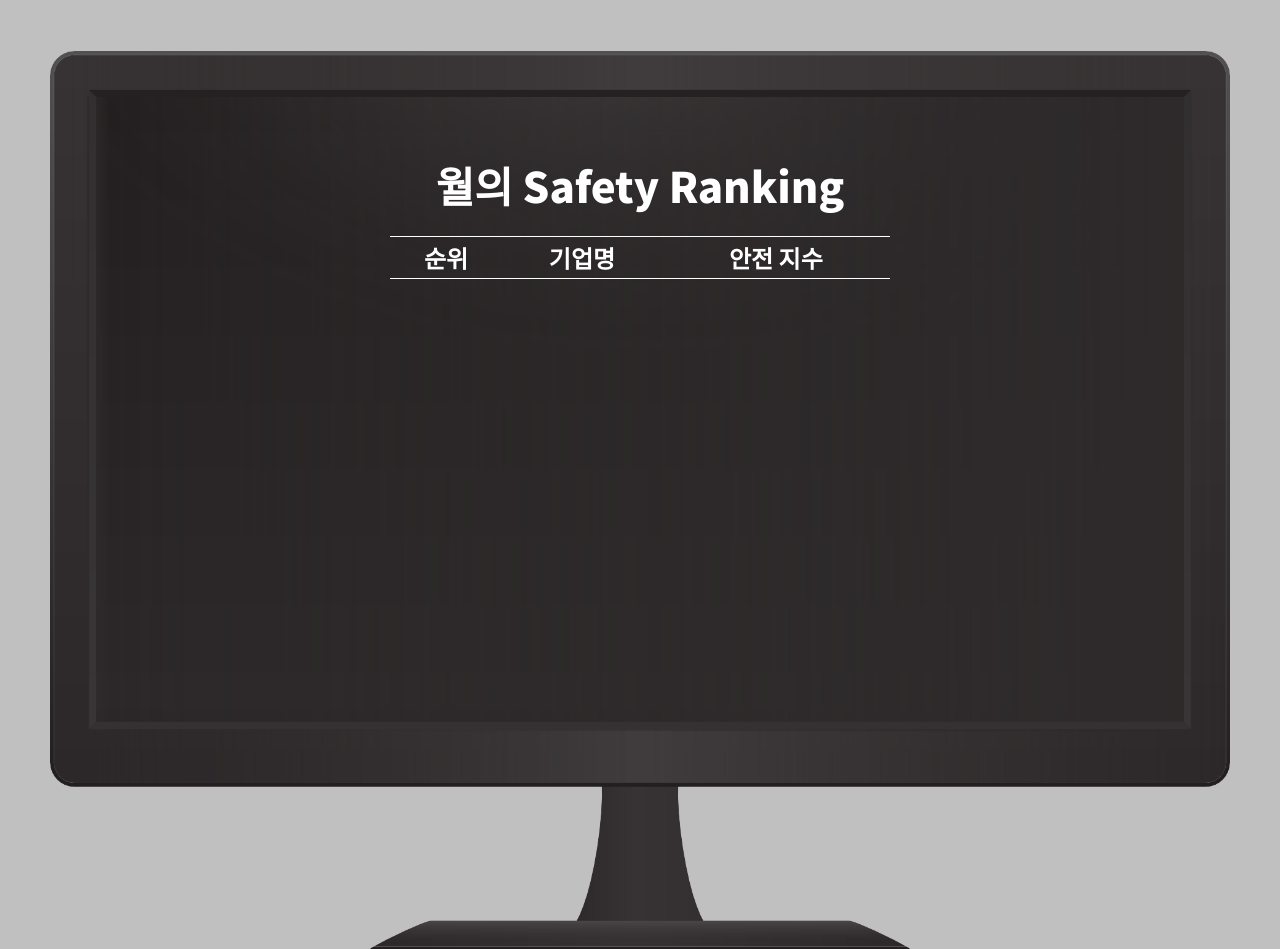
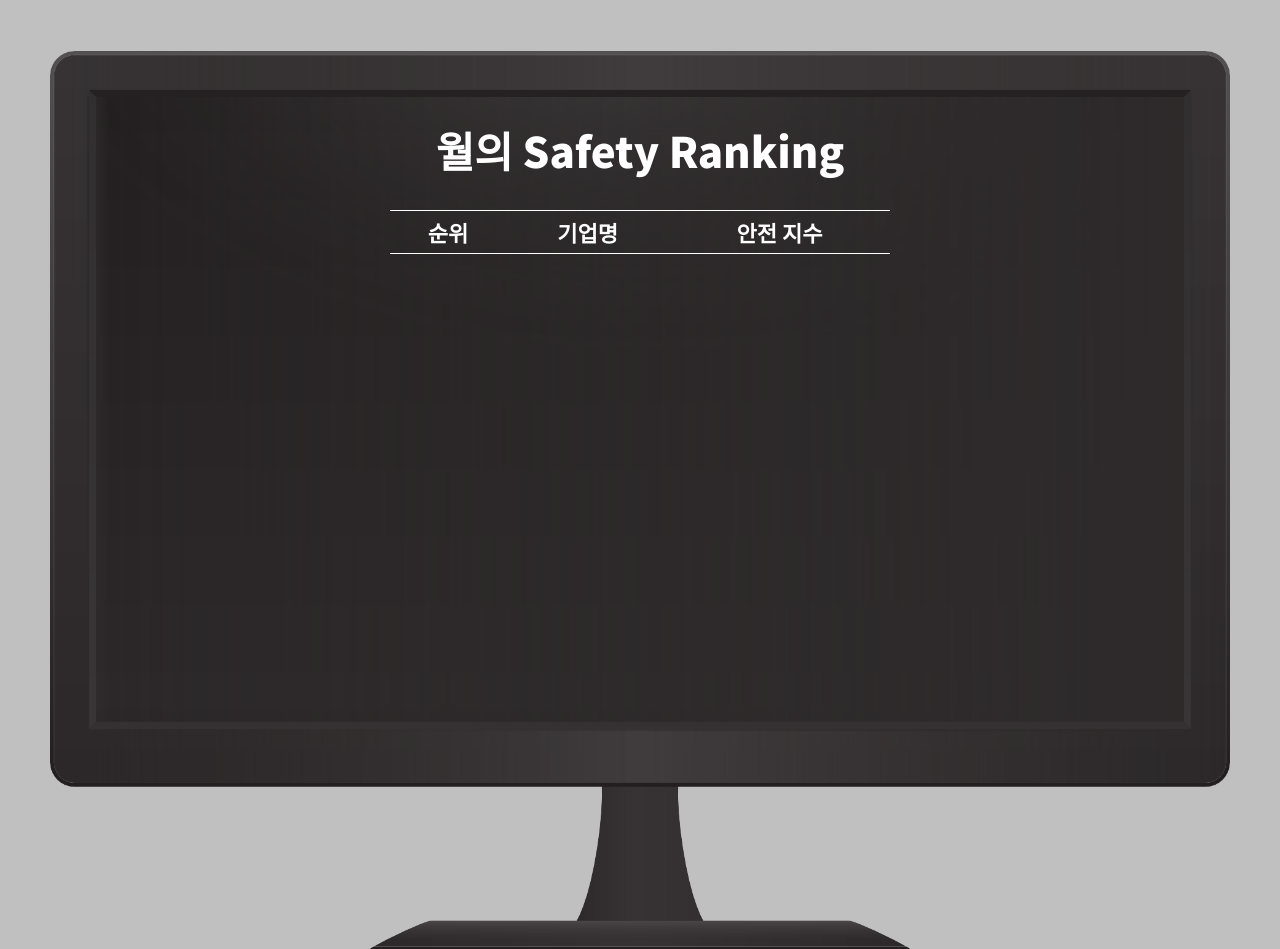
Before and after one commit to SeonminKim1/PJ-SafetyManager, a Flask app: template templates/ranking.html in a window 1280 px wide. Shown: the part 70-1019 px from the top of the page. Run offline with Flask 2, Linux system fonts and the light colour scheme; the template is opened without the code that fills it, so the values that code supplies are empty; parts of the project's set-up code (start-up, migrations or seed data) failed here and were passed over; some libraries are stand-ins or nearby versions; some web fonts are replaced.

Commit message:
Ranking 테이블 수정 셀 간격 조정 및 정렬

```diff
--- a/static/css/ranking.css
+++ b/static/css/ranking.css
@@ -4,7 +4,7 @@
     flex-direction: row;
     justify-content: center;
     color: white;
-    font-size: 24px;
+    font-size: 22px;
 }
 
 /* score */
@@ -12,21 +12,34 @@
     display: flex;
     flex-direction: row;
     justify-content: center;
+    margin-top: 10px;
     color: white;
-    font-size: 24px;
+    font-size: 20px;
+    font-weight: bold;
 }
-
+.result_box {
+    height: 110px;
+    line-height: 80px;
+}
 #result_label {
     color: white;
     font-size: 42px;
+    vertical-align: top;
 }
 
 table {
     border-top: solid 1px white;
     border-bottom: solid 1px white;
     width: 500px;
+    margin-top: 50px;
+    border-collapse: collapse;
+
 }
 
 .th_1, .th_2, .th_3 {
     background-color: green;
 }
+
+th {
+    padding: 5px;
+}
```
